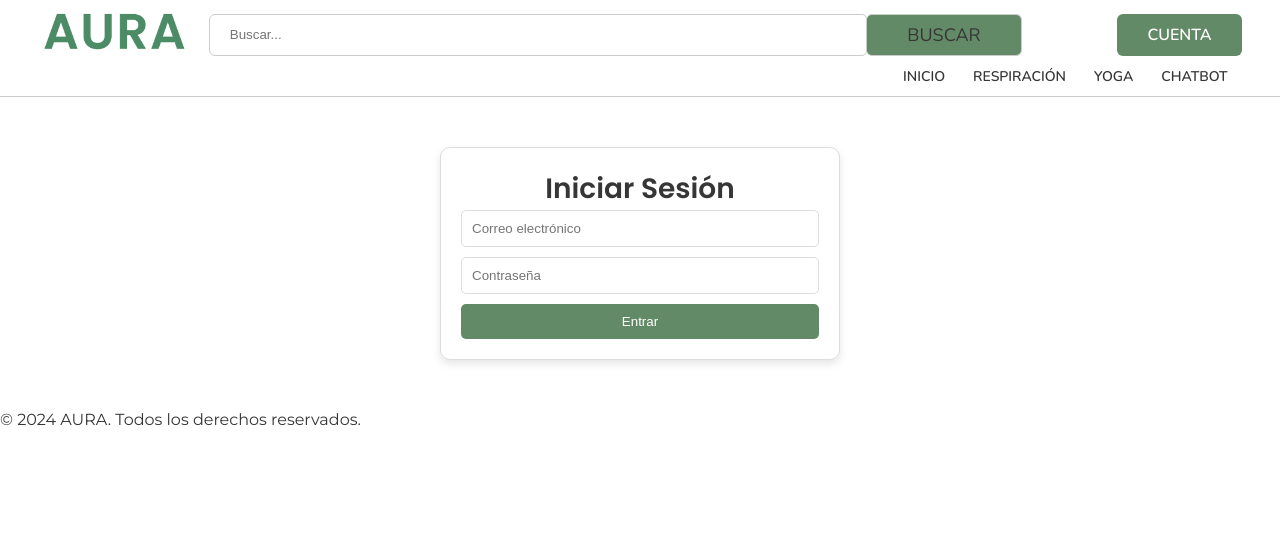
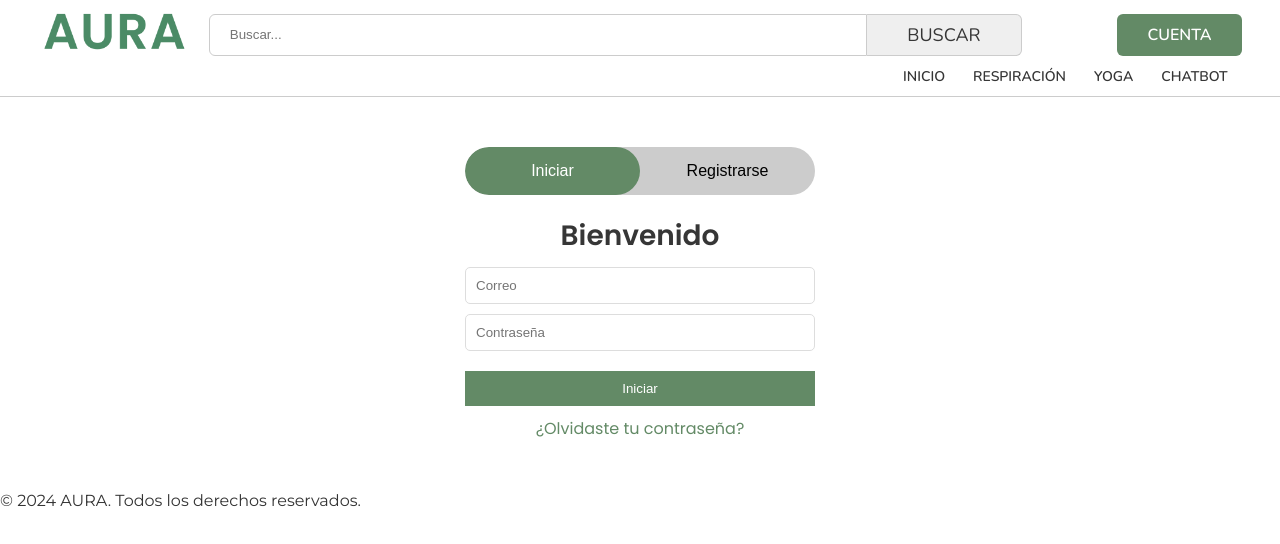
Before and after one commit to AndresAriasDev/Proyecto-Aura-web-React, a React (Vite) app: page /login in a window 1280 px wide. Shown: the top 544 px of the page. Built offline with nearby package versions, Linux system fonts and the light colour scheme.

Commit message:
cree el login y signup de la pagina, al igual el diseño esta avanzado, el asistente de voz funciona bien

```diff
--- a/package.json
+++ b/package.json
@@ -12,7 +12,8 @@
   "dependencies": {
     "firebase": "^10.14.1",
     "react": "^18.3.1",
-    "react-dom": "^18.3.1"
+    "react-dom": "^18.3.1",
+    "react-icons": "^5.3.0"
   },
   "devDependencies": {
     "@eslint/js": "^9.11.1",
--- a/src/components/Login.jsx
+++ b/src/components/Login.jsx
@@ -1,35 +1,86 @@
+import '../styles/login.css';
 import { useState } from 'react';
-import { signInWithEmailAndPassword } from 'firebase/auth';
-import { auth } from '../../firebaseConfig';
-import '../styles/login.css';
+import { auth, db } from '../../firebaseConfig'; // Importa Firebase y Firestore
+import {
+  createUserWithEmailAndPassword,
+  signInWithEmailAndPassword
+} from 'firebase/auth';
+import { setDoc, doc } from 'firebase/firestore';
 
-function Login({ setUserId }) {  // Recibe setUserId como prop
+function Login() {
+  const [selectedForm, setSelectedForm] = useState('login'); // Estado para alternar entre login y registro
+  const [name, setName] = useState('');
   const [email, setEmail] = useState('');
   const [password, setPassword] = useState('');
   const [error, setError] = useState('');
 
-  const handleLogin = async (e) => {
+  const handleFormSwitch = (form) => {
+    setSelectedForm(form); // Alterna entre 'login' y 'register'
+  };
+
+  const handleSubmit = async (e) => {
     e.preventDefault();
     try {
-      const userCredential = await signInWithEmailAndPassword(auth, email, password);
-      const user = userCredential.user;
-      console.log('Usuario logueado:', user);
+      if (selectedForm === 'register') {
+        // Registro de usuario con Firebase Authentication
+        const userCredential = await createUserWithEmailAndPassword(auth, email, password);
+        const user = userCredential.user;
 
-      // Guardar el UID del usuario logueado
-      setUserId(user.uid);
+        // Guardar información adicional del usuario en Firestore
+        await setDoc(doc(db, 'users', user.uid), {
+          name: name,
+          email: user.email,
+        });
+
+        console.log('Usuario registrado:', user);
+        setError('¡Usuario registrado con éxito!');
+      } else {
+        // Inicio de sesión con Firebase Authentication
+        const userCredential = await signInWithEmailAndPassword(auth, email, password);
+        console.log('Usuario autenticado:', userCredential.user);
+        setError('¡Inicio de sesión exitoso!');
+      }
     } catch (error) {
+      console.error('Error:', error.message);
       setError(error.message);
     }
   };
 
   return (
-    <div className="login">
-      <h2>Iniciar Sesión</h2>
-      {error && <p style={{ color: 'red' }}>{error}</p>}
-      <form onSubmit={handleLogin}>
+    <div className="login-container">
+      {/* Switch entre Login y Registro */}
+      <div className={`form-switch ${selectedForm}`}>
+        <button
+          className={`form-option ${selectedForm === 'login' ? 'active' : ''}`}
+          onClick={() => handleFormSwitch('login')}
+        >
+          Iniciar
+        </button>
+        <button
+          className={`form-option ${selectedForm === 'register' ? 'active' : ''}`}
+          onClick={() => handleFormSwitch('register')}
+        >
+          Registrarse
+        </button>
+      </div>
+
+      {/* Formulario dinámico */}
+      <form onSubmit={handleSubmit} className="login-form">
+        <h2>Bienvenido</h2>
+
+        {selectedForm === 'register' && (
+          <input
+            type="text"
+            placeholder="Nombres"
+            value={name}
+            onChange={(e) => setName(e.target.value)}
+            required
+          />
+        )}
+
         <input
           type="email"
-          placeholder="Correo electrónico"
+          placeholder="Correo"
           value={email}
           onChange={(e) => setEmail(e.target.value)}
           required
@@ -41,7 +92,13 @@ function Login({ setUserId }) {  // Recibe setUserId como prop
           onChange={(e) => setPassword(e.target.value)}
           required
         />
-        <button type="submit">Entrar</button>
+
+        <button type="submit">
+          {selectedForm === 'login' ? 'Iniciar' : 'Registrar'}
+        </button>
+
+        <p style={{ color: 'red' }}>{error}</p>
+        <a href="#">¿Olvidaste tu contraseña?</a>
       </form>
     </div>
   );
--- a/src/styles/TherapySearch.css
+++ b/src/styles/TherapySearch.css
@@ -89,7 +89,3 @@
     cursor: pointer;
     transition: background-color 0.3s;
   }
-
-  .search-button-services:hover {
-    background-color: #4b7052;
-  }
--- a/src/styles/VoiceAssistant.css
+++ b/src/styles/VoiceAssistant.css
@@ -1,3 +1,10 @@
+/*
+#363636 - Color Negro
+#CCCCCC - Color Gris
+#638A66 - Color Verde
+#A3BDA2 - Color Verde Claro
+*/
+
 .voice-assistant {
     display: flex;
     flex-direction: column;
@@ -6,18 +13,15 @@
     margin-top: 20px;
   }
 
-  button {
-    padding: 10px 20px;
-    background-color: #638a66;
-    color: white;
-    border: none;
-    border-radius: 5px;
-    cursor: pointer;
-    transition: background-color 0.3s;
+  .btn-chatbot {
+    position: fixed;
+    bottom: 10px;
+    right: 10px;
+    z-index: 9999;
   }
 
-  button:hover {
-    background-color: #4b7052;
+  .btn-chatbot:hover {
+    background-color: #2200ff;
   }
 
   p {
--- a/src/styles/login.css
+++ b/src/styles/login.css
@@ -1,37 +1,86 @@
-/* Login.css */
-.login {
-    max-width: 400px;
+/* Contenedor general del formulario */
+.login-container {
+  width: 350px;
   margin: 50px auto;
-    padding: 20px;
-    border: 1px solid #ddd;
-    border-radius: 10px;
-    box-shadow: 0 4px 8px rgba(0, 0, 0, 0.1);
   text-align: center;
-    background-color: #fff;
 }
 
-  form {
+/* Switch de Login y Registro */
+.form-switch {
   display: flex;
-    flex-direction: column;
-    gap: 10px;
+  background-color: #cccccc;
+  border-radius: 30px;
+  overflow: hidden;
+  width: 100%;
+  position: relative;
+  margin-bottom: 20px;
+  transition: background-color 0.3s ease;
 }
 
-  input {
+/* Estilo de los botones del switch */
+.form-option {
+  flex: 1;
+  border: none;
+  background: none;
+  padding: 15px 0;
+  cursor: pointer;
+  font-size: 16px;
+  text-align: center;
+  transition: color 0.3s;
+  z-index: 1;
+}
+
+/* Resaltar el botón activo */
+.form-option.active {
+  color: white;
+}
+
+/* Fondo móvil del switch */
+.form-switch::before {
+  content: '';
+  position: absolute;
+  top: 0;
+  left: 0;
+  width: 50%;
+  height: 100%;
+  background-color: #638A66;
+  border-radius: 30px;
+  transition: transform 0.3s ease;
+}
+
+/* Estado del switch para Login */
+.form-switch.login::before {
+  transform: translateX(0%);
+}
+
+/* Estado del switch para Registro */
+.form-switch.register::before {
+  transform: translateX(100%);
+}
+
+/* Estilos del formulario */
+.login-form input {
+  display: block;
+  width: 100%;
+  margin: 10px 0;
   padding: 10px;
   border: 1px solid #ddd;
   border-radius: 5px;
 }
 
-  button {
+.login-form button {
+  width: 100%;
   padding: 10px;
-    background-color: #638a66;
+  background-color: #638A66;
   color: white;
   border: none;
-    border-radius: 5px;
   cursor: pointer;
-    transition: background-color 0.3s;
+  margin-top: 10px;
 }
 
-  button:hover {
-    background-color: #4b7052;
+.login-form a {
+  display: block;
+  margin-top: 10px;
+  color: #638A66;
+  text-decoration: none;
 }
```
Also changed, not shown: src/components/VoiceAssistant.jsx (+24 -30 lines), src/assets/images/icon-chat-bot.png (added), 1 other file (tests, documents, lock files or other folders). Lines whose indentation alone changed are shown as unchanged.
